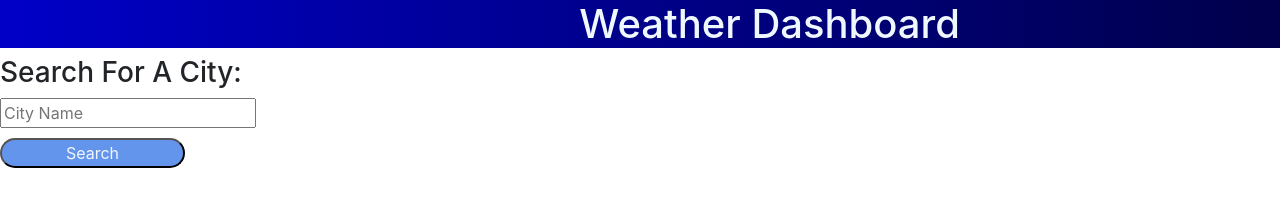
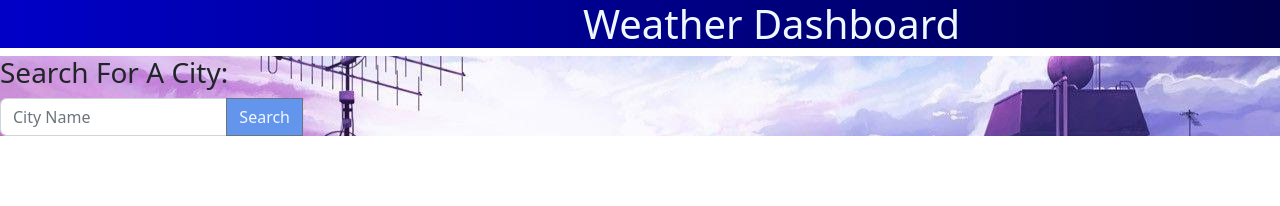
Before and after one commit to jWeibelbootcamp/Weather-Dashboard, a plain HTML site: page index.html in a window 1280 px wide. Drawn offline with nearby package versions, Linux system fonts and the light colour scheme.

Commit message:
working on styling - added background image, set up rows and cols

```diff
--- a/assets/css/style.css
+++ b/assets/css/style.css
@@ -1,4 +1,4 @@
-.body {
+#background-image {
     background-color: aliceblue;
     background-image: url('../images/wp2771916-anime-background-wallpaper.jpg');
     background-position: center;
@@ -15,9 +15,6 @@
 #search-button {
     color: aliceblue;
     background-color: cornflowerblue;
-    width: 185px;
-    margin-top: 10px;
-    border-radius: 25px;
 }
 
 .flex-parent {
--- a/assets/js/script.js
+++ b/assets/js/script.js
@@ -68,7 +68,7 @@ function getForecast(lat, lon) {
             var cardTitle = $('<h2>').addClass('card-title').text(date);
             var card = $('<div>').addClass('card flex-child');
             var cardHeader = $('<div>').addClass('card-header');
-            var cardBody = $('<div>').addClass('card-body';
+            var cardBody = $('<div>').addClass('card-body');
             var imgEl = $('<img>').attr('src', 'http://openweathermap.org/img/wn/' + data.weather[0].icon + '@.png');
             var descriptionEl = $('<h5>').addClass('card-text').text('Cond: ' + data.weather[0].description);
             var tempEl = $('<h5>').addClass('card-text').text('Temp: ' + Math.round(data.main.temp) + '˚F');
--- a/index.html
+++ b/index.html
@@ -5,7 +5,8 @@
     <meta charset="UTF-8" />
     <meta name="viewport" content="width=device-width, initial-scale=1.0" />
     <meta http-equiv="X-UA-Compatible" content="ie=edge" />
-    <link rel="stylesheet" href="https://stackpath.bootstrapcdn.com/bootstrap/4.3.1/css/bootstrap.min.css" />
+    <link rel="stylesheet" href="https://cdn.jsdelivr.net/npm/bootstrap@5.2.2/dist/css/bootstrap.min.css"
+        integrity="sha384-Zenh87qX5JnK2Jl0vWa8Ck2rdkQ2Bzep5IDxbcnCeuOxjzrPF/et3URy9Bv1WTRi" crossorigin="anonymous">
     <link rel="stylesheet" href="assets/css/style.css" />
     <title>Weather Dashboard</title>
 </head>
@@ -15,16 +16,19 @@
         <h1>Weather Dashboard</h1>
     </header>
 
+    <main id="background-image">
         <div class="row">
-        <div id="search-bar" class="col-3">
             <h3>Search For A City:</h3>
 
-            <input id="user-input" type="text" placeholder="City Name"><br>
-            <button id="search-button" type="button">Search</button>
+            <div class="col-md-3 col-sm-12">
+                <div id="search-bar" class="input-group">
+                    <input class="form-control" type="text" id="user-input" placeholder="City Name">
+                    <button class="btn btn-outline-secondary" type="button" id="search-button">Search</button>
 
                     <ul id="search-history" class="list-group">
                         <!-- to append search history -->
                     </ul>
+                </div>
             </div>
 
             <div class="col-9">
@@ -35,7 +39,7 @@
                 </div>
             </div>
         </div>
-
+    </main>
 
 
 
```
Lines whose indentation alone changed are shown as unchanged.
